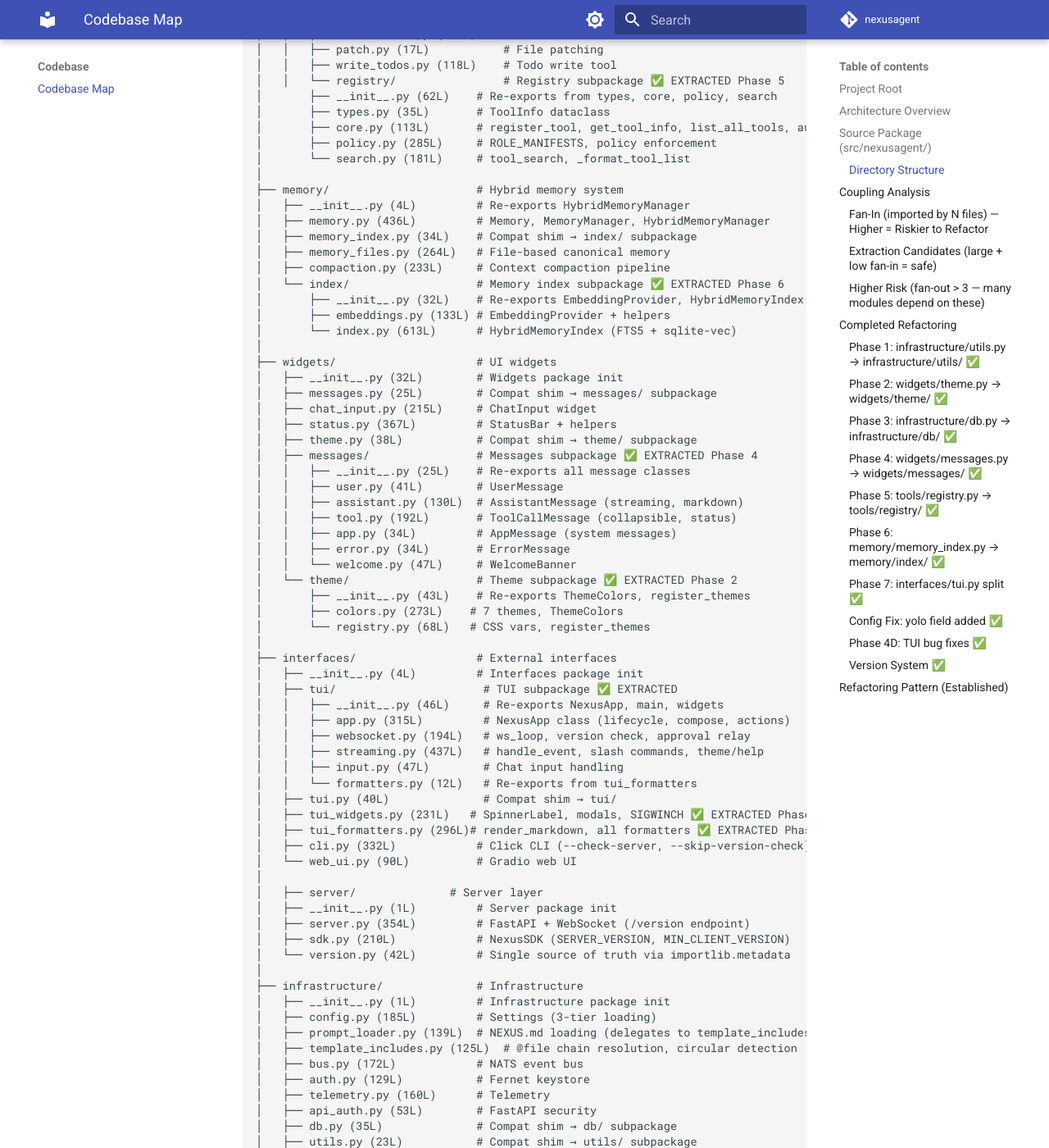
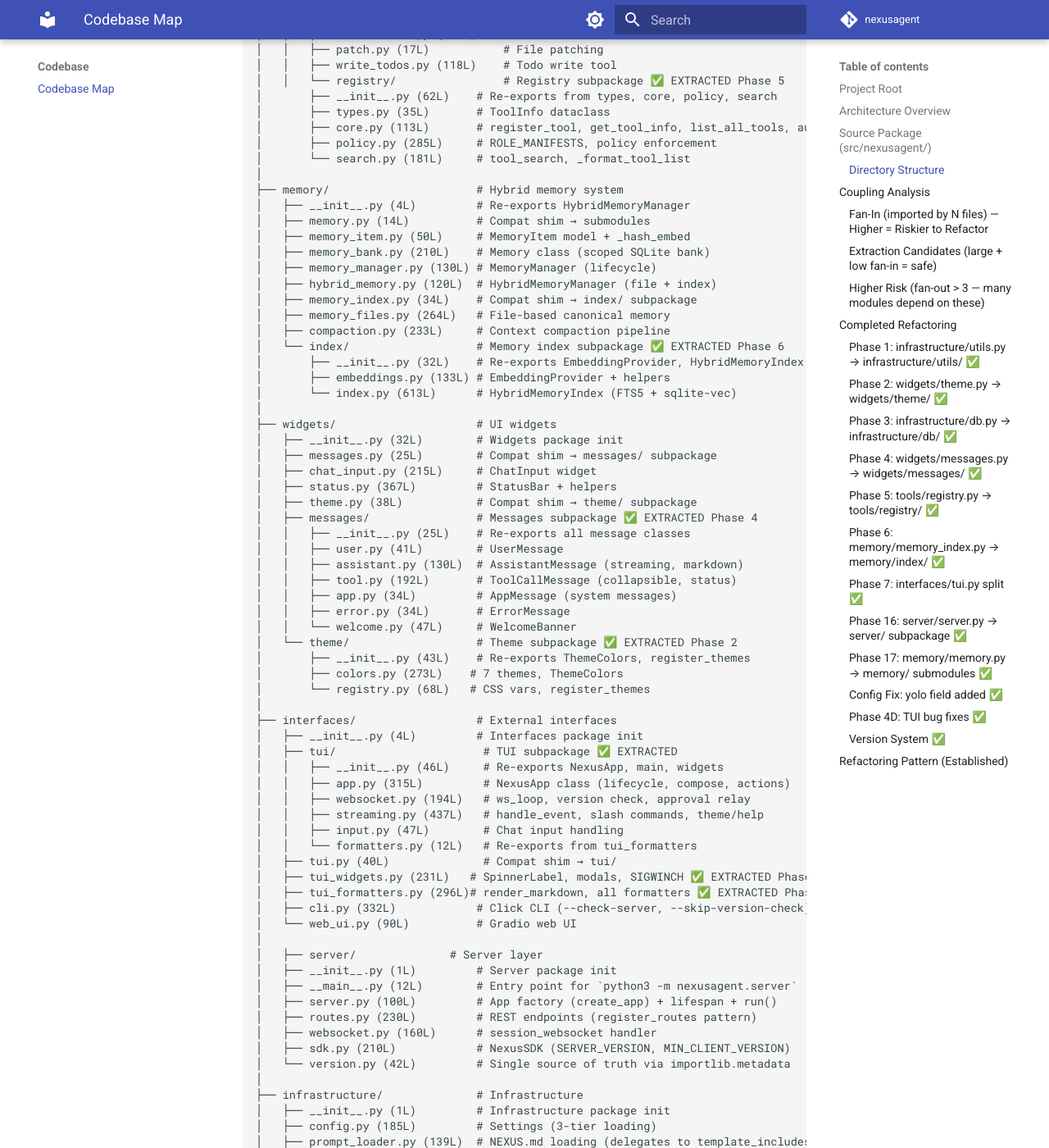
Before and after one commit to stephanos8926-lgtm/NexusAgent, an MkDocs documentation site: the page built from docs/CODEBASE_MAP.md, in a window 1280 px wide and 1400 px high, scrolled down 2289 px. Shown: the whole window at 82% size. Built offline with MkDocs 1.6.1 and Material for MkDocs 9.7.7, drawn with Linux system fonts in a browser that asks for light colours; comment, search, counter and statistics services are not loaded; the version menu is left out; some of the changed text lies outside the part shown.

Commit message:
docs: update AGENTS.md and CODEBASE_MAP after Phases 16-17

```diff
--- a/docs/CODEBASE_MAP.md
+++ b/docs/CODEBASE_MAP.md
@@ -121,7 +121,11 @@ nexusagent/
 │
 ├── memory/                      # Hybrid memory system
 │   ├── __init__.py (4L)         # Re-exports HybridMemoryManager
-│   ├── memory.py (436L)         # Memory, MemoryManager, HybridMemoryManager
+│   ├── memory.py (14L)          # Compat shim → submodules
+│   ├── memory_item.py (50L)     # MemoryItem model + _hash_embed
+│   ├── memory_bank.py (210L)    # Memory class (scoped SQLite bank)
+│   ├── memory_manager.py (130L) # MemoryManager (lifecycle)
+│   ├── hybrid_memory.py (120L)  # HybridMemoryManager (file + index)
 │   ├── memory_index.py (34L)    # Compat shim → index/ subpackage
 │   ├── memory_files.py (264L)   # File-based canonical memory
 │   ├── compaction.py (233L)     # Context compaction pipeline
@@ -166,7 +170,10 @@ nexusagent/
 │
 │   ├── server/              # Server layer
 │   ├── __init__.py (1L)         # Server package init
-│   ├── server.py (354L)         # FastAPI + WebSocket (/version endpoint)
+│   ├── __main__.py (12L)        # Entry point for `python3 -m nexusagent.server`
+│   ├── server.py (100L)         # App factory (create_app) + lifespan + run()
+│   ├── routes.py (230L)         # REST endpoints (register_routes pattern)
+│   ├── websocket.py (160L)      # session_websocket handler
 │   ├── sdk.py (210L)            # NexusSDK (SERVER_VERSION, MIN_CLIENT_VERSION)
 │   └── version.py (42L)         # Single source of truth via importlib.metadata
 │
@@ -300,6 +307,16 @@ nexusagent/
 - Old file: Reduced from 1433L → 953L
 - Commit: `74fe4f9`
 
+### Phase 16: `server/server.py` → `server/` subpackage ✅
+- Extracted: `routes.py` (230L), `websocket.py` (160L), `__main__.py` (12L)
+- `server.py`: Reduced from 508L → 100L (app factory + lifespan)
+- Commit: `b9ef9e6`
+
+### Phase 17: `memory/memory.py` → `memory/` submodules ✅
+- Extracted: `memory_item.py` (50L), `memory_bank.py` (210L), `memory_manager.py` (130L), `hybrid_memory.py` (120L)
+- `memory.py`: Reduced from 474L → 14L (compat shim)
+- Commit: `086afba`
+
 ### Config Fix: `yolo` field added ✅
 - Added missing `yolo` field to `AgentConfig`
 - Commit: `a290c93`
```
Also changed, not shown: AGENTS.md (+19 -4 lines).
